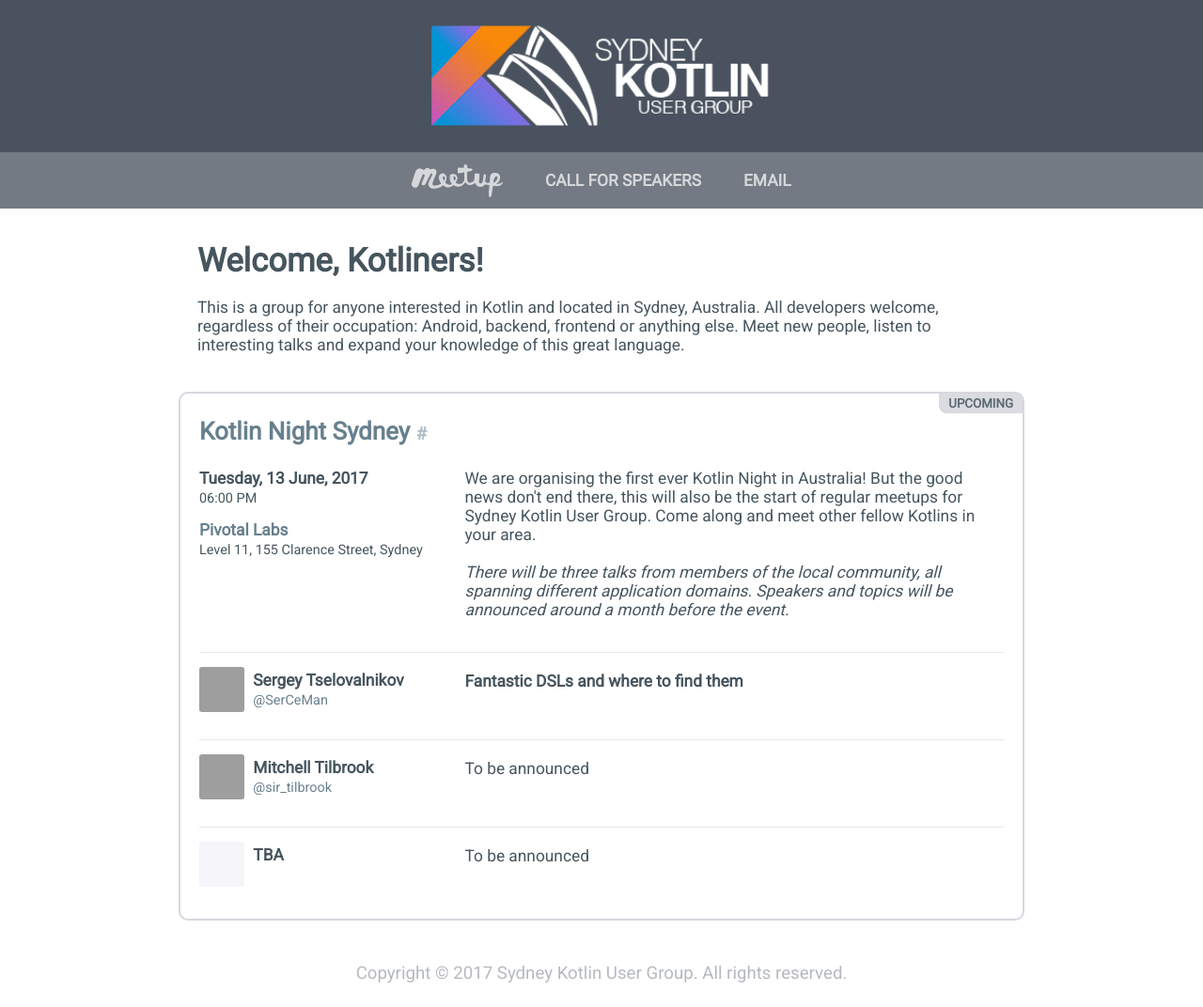
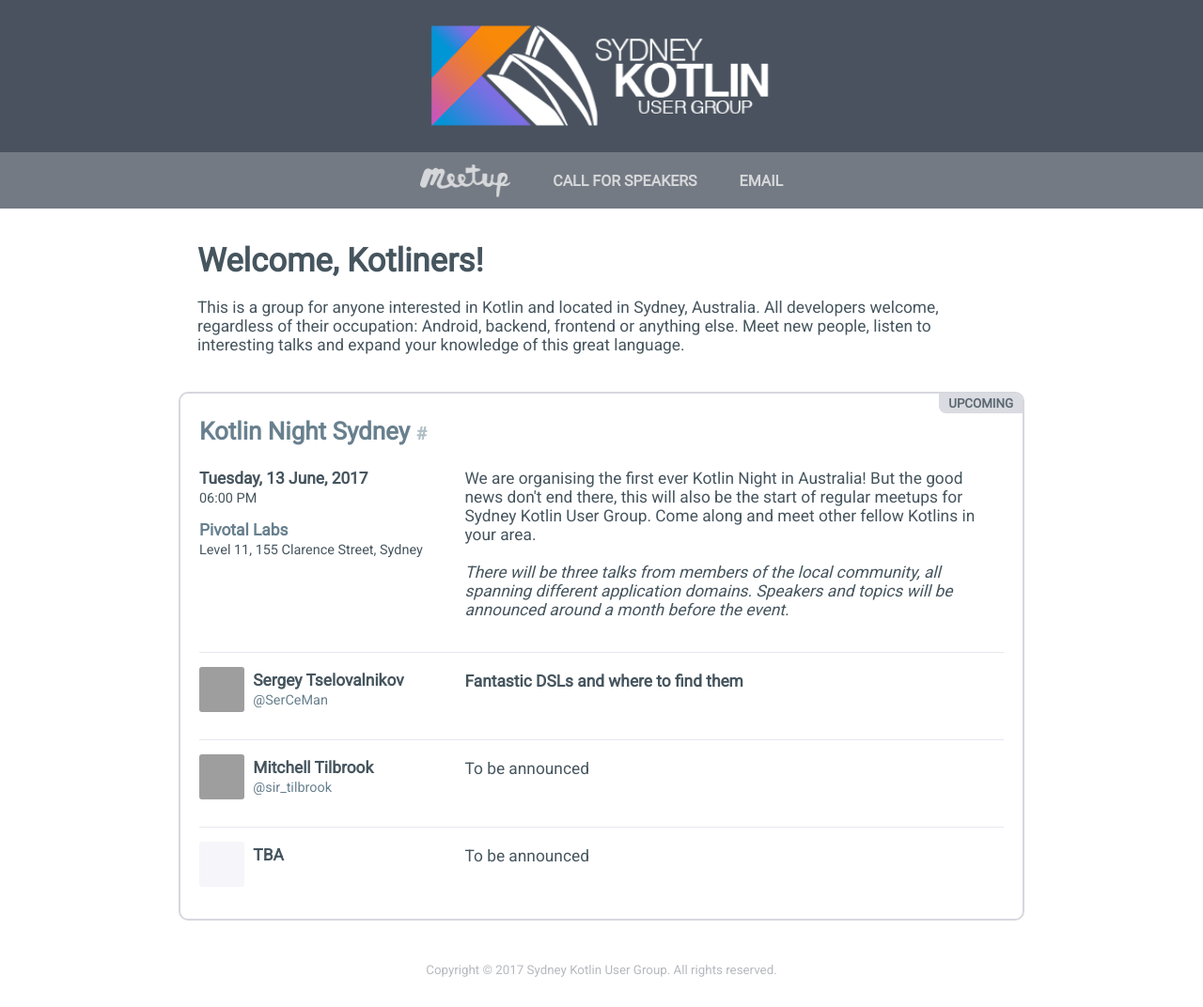
Before and after one commit to garethsime/sydkotlin.github.io, a Jekyll site: the page built from index.html, in a window 1280 px wide. Shown: the whole page at 94% size. Built offline with Jekyll 4.4.1, drawn with Linux system fonts in a browser that asks for light colours; nearby versions of some CDN libraries; grey boxes are pictures that could not be loaded.

Commit message:
Update footer CSS

```diff
--- a/_includes/head.html
+++ b/_includes/head.html
@@ -29,7 +29,7 @@
 
 <!-- Links -->
 <link href="{{ site.url }}{{ site.baseurl }}/assets/images/favicon.png" rel="shortcut icon" type="image/x-icon"/>
-<link href="{{ site.url }}{{ site.baseurl }}/css/main-v4.css" rel="stylesheet" type="text/css"/>
+<link href="{{ site.url }}{{ site.baseurl }}/css/main-v5.css" rel="stylesheet" type="text/css"/>
 <link href="https://fonts.googleapis.com/css?family=Roboto|Roboto+Mono" rel="stylesheet"/>
 
 <!-- Scripts -->
--- a/css/main-v4.css
+++ b/css/main-v5.css
@@ -67,7 +67,7 @@
     margin-left: 20px;
     margin-right: 20px;
     font-weight: bold;
-    font-size: 13pt;
+    font-size: 12pt;
     text-transform: uppercase;
     text-decoration: none;
     color: #fff;
@@ -87,7 +87,7 @@
     padding: 15px 10px 25px 10px;
     display: block;
     text-align: center;
-    font-size: 14pt;
+    font-size: 10pt;
     color: #49525e;
     opacity: 0.4;
 }
```
